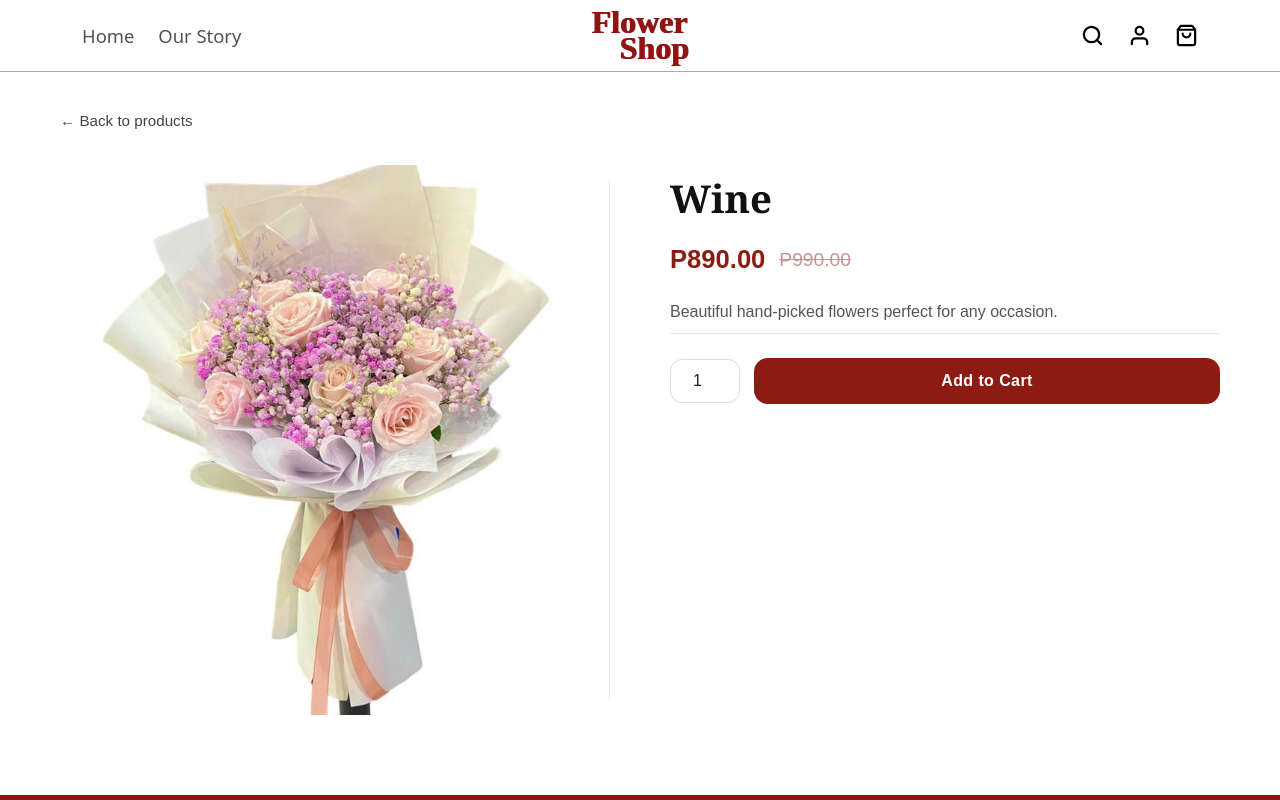
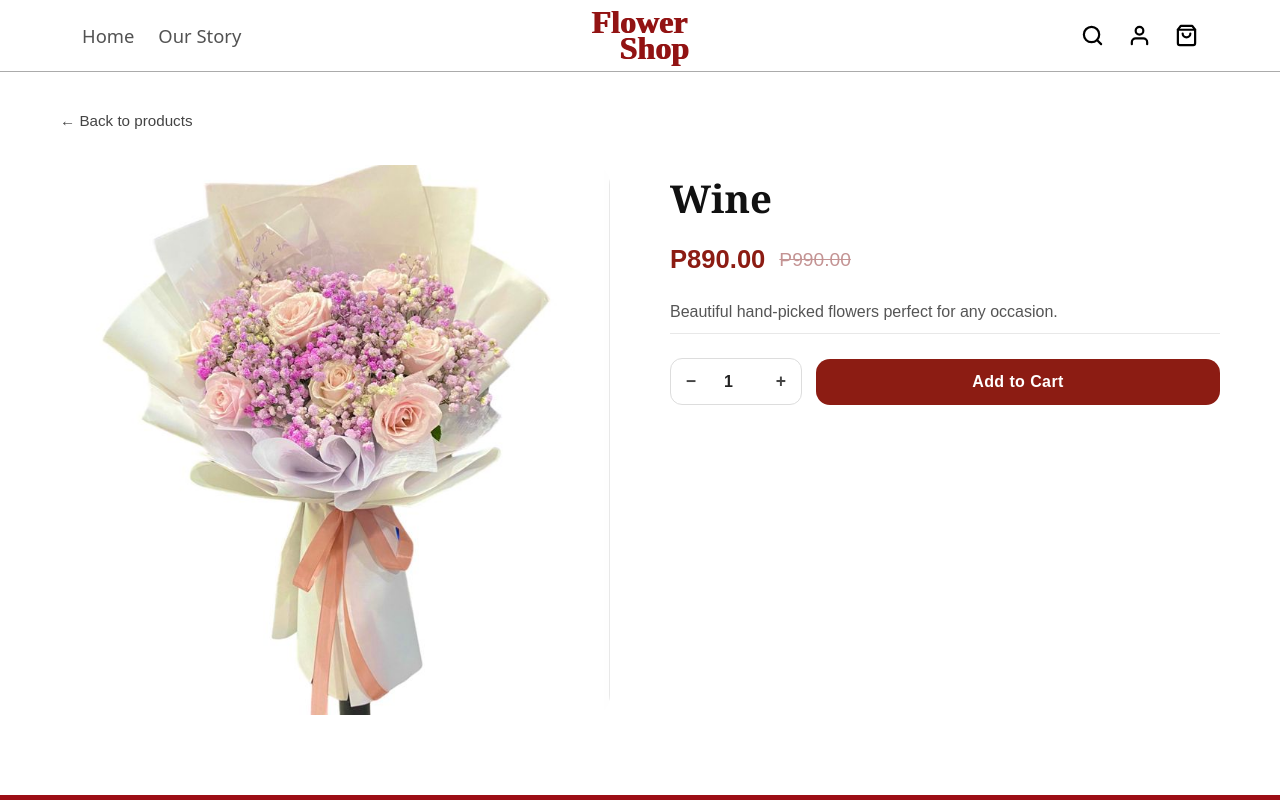
Before and after one commit to jork1216/flowershop, a React (Vite) app: page /product/1 in a window 1280 px wide. Shown: the top 800 px of the page. Built offline with nearby package versions, Linux system fonts and the light colour scheme; no server answers.

Commit message:
fixed the 0 add to cart

```diff
--- a/src/components/Home/BestSeller/BestSeller.css
+++ b/src/components/Home/BestSeller/BestSeller.css
@@ -40,12 +40,17 @@
   padding-bottom: 20px;
 }
 
+.product-card-link {
+  text-decoration: none;
+  color: inherit;
+}
+
 .product-card {
   width: 160px;
   flex-shrink: 0; /* Prevents cards from squishing on small screens */
+  cursor: pointer;
 }
 
-/* The gray box holding the image and badges */
 .image-box {
   position: relative; /* Allows positioning badges inside it */
   background-color: #EFEFEF;
@@ -56,6 +61,19 @@
   display: flex;
   justify-content: center;
   align-items: center;
+  overflow: hidden;
+}
+
+.product-image {
+  width: 100%;
+  height: 100%;
+  object-fit: cover;
+  display: block;
+  transition: transform 0.3s ease;
+}
+
+.product-card:hover .product-image {
+  transform: scale(1.04);
 }
 
 .sale-badge {
@@ -67,13 +85,7 @@
   padding: 8px 15px;
   border-radius: 18px;
   font-size: 14px;
-}
-
-.product-image {
-  width: 100%;
-  height: 100%;
-  object-fit: cover;
-  display: block;
+  z-index: 1;
 }
 
 .add-btn {
--- a/src/components/Home/BestSeller/BestSeller.jsx
+++ b/src/components/Home/BestSeller/BestSeller.jsx
@@ -1,4 +1,5 @@
 import "./BestSeller.css";
+import { Link } from "react-router-dom";
 import { bestSellerProducts } from "../../../data/products"; // adjust path as needed
 
 function BestSeller() {
@@ -12,7 +13,8 @@ function BestSeller() {
       <div className="product-list">
 
         {bestSellerProducts.map((product) => (
-          <div key={product.id} className="product-card">
+          <Link key={product.id} to={`/product/${product.id}`} className="product-card-link">
+            <div className="product-card">
               <div className="image-box">
                 <span className="sale-badge">Sale</span>
                 <img
@@ -27,6 +29,7 @@ function BestSeller() {
                 <span className="old-price">{product.oldPrice}</span>
               </div>
             </div>
+          </Link>
         ))}
 
       </div>
--- a/src/pages/ProductDetail/ProductDetail.css
+++ b/src/pages/ProductDetail/ProductDetail.css
@@ -135,21 +135,54 @@
   flex-wrap: wrap;
 }
 
-.qty-input {
-  width: 70px;
-  padding: 12px 14px;
+/* Quantity Selector Container */
+.quantity-selector {
+  display: flex;
+  align-items: center;
   border: 1.5px solid #ddd;
   border-radius: 12px;
+  overflow: hidden;
+  background-color: #fff;
+}
+
+/* Generic button styling for +/- */
+.qty-btn {
+  width: 40px;
+  height: 45px;
+  border: none;
+  background-color: #f9f9f9;
+  color: #333;
+  font-size: 1.3rem;
+  font-weight: 600;
+  cursor: pointer;
+  transition: background-color 0.2s ease;
+  display: flex;
+  align-items: center;
+  justify-content: center;
+  padding: 0;
+}
+
+.qty-btn:hover {
+  background-color: #efefef;
+}
+
+.qty-btn:active {
+  background-color: #ddd;
+}
+
+/* Read-only quantity input */
+.qty-input {
+  width: 50px;
+  padding: 12px 0;
+  border: none;
   font-size: 1rem;
   font-family: Arial, sans-serif;
   text-align: center;
   color: #222;
-  transition: border-color 0.2s ease;
+  font-weight: 600;
+  background-color: #fff;
   outline: none;
-}
-
-.qty-input:focus {
-  border-color: #8C1C13;
+  cursor: default;
 }
 
 .add-to-cart-btn {
--- a/src/pages/ProductDetail/ProductDetail.jsx
+++ b/src/pages/ProductDetail/ProductDetail.jsx
@@ -30,6 +30,17 @@ const ProductDetail = ({ allProducts }) => {
 
   // Get the addItem function from our CartContext
   const { addItem } = useCart();
+
+  // -----------------------------------------------------------
+  // Quantity handlers with min/max clamping
+  // -----------------------------------------------------------
+  const incrementQuantity = () => {
+    setQuantity((prev) => prev + 1);
+  };
+
+  const decrementQuantity = () => {
+    setQuantity((prev) => Math.max(1, prev - 1));
+  };
 
   // -----------------------------------------------------------
   // handleAddToCart — runs when the button is clicked
@@ -83,19 +94,29 @@ const ProductDetail = ({ allProducts }) => {
             {/* ---- Quantity input + Add to Cart button ---- */}
             <div className="product-actions">
 
-              {/*
-                CHANGED: was defaultValue="1" (uncontrolled)
-                Now uses value={quantity} + onChange (controlled).
-                "Controlled" means React is in charge of the value,
-                not the browser — so we always know what it is.
-              */}
-              <input
-                type="number"
-                min="1"
-                value={quantity}
-                onChange={(e) => setQuantity(Number(e.target.value))}
-                className="qty-input"
-              />
+              {/* Quantity selector with +/- buttons */}
+              <div className="quantity-selector">
+                <button
+                  className="qty-btn qty-btn-minus"
+                  onClick={decrementQuantity}
+                  aria-label="Decrease quantity"
+                >
+                  −
+                </button>
+                <input
+                  type="number"
+                  value={quantity}
+                  readOnly
+                  className="qty-input"
+                />
+                <button
+                  className="qty-btn qty-btn-plus"
+                  onClick={incrementQuantity}
+                  aria-label="Increase quantity"
+                >
+                  +
+                </button>
+              </div>
 
               {/*
                 CHANGED: onClick now calls handleAddToCart()
```
Lines whose indentation alone changed are shown as unchanged.
